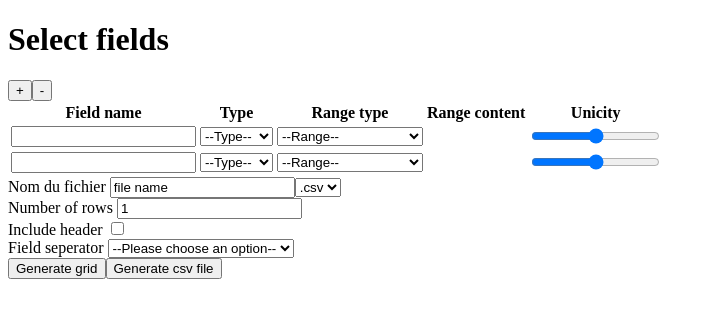
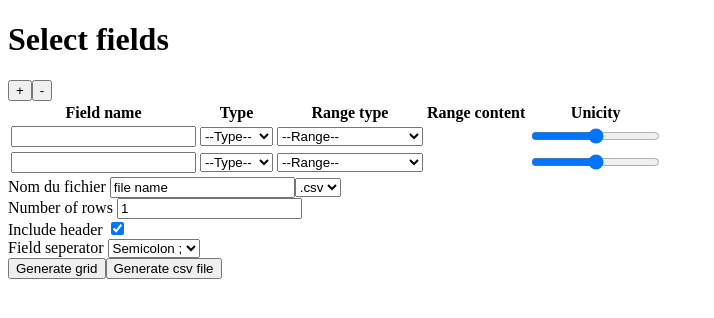
Before and after one commit to Meyerka/data-mocker, a Vue app: page / in a window 1280 px wide. Shown: the top 318 px of the page, without its empty margins (0-714 px from the left). Built offline with nearby package versions, Linux system fonts and the light colour scheme.

Commit message:
added header inclusion and field seperator functionality

```diff
--- a/src/components/FileCreator.vue
+++ b/src/components/FileCreator.vue
@@ -37,15 +37,13 @@
 
     <div>
       Include header
-      <input type="checkbox" name="isHeaderIncluded" />
+      <input type="checkbox" v-model="isHeaderIncluded" />
     </div>
     <div>
       Field seperator
-      <select name="fieldSeparator">
-        <option value>--Please choose an option--</option>
-        <option value="semicolon">Semicolon ;</option>
-        <option value="comma">Comma ,</option>
-        <option value="tab">Tab</option>
+      <select v-model="fieldSeparator">
+        <option value=";">Semicolon ;</option>
+        <option value=",">Comma ,</option>
       </select>
     </div>
 
@@ -67,6 +65,8 @@ export default {
     rowNumber: 1,
     fileName: "file name",
     fileExtension: "csv",
+    isHeaderIncluded: true,
+    fieldSeparator: ";",
   }),
   methods: {
     addField(number) {
@@ -77,15 +77,18 @@ export default {
     },
     downloadCsv() {
       let csvContent = "data:text/csv;charset=utf-8,";
-      this.dataGrid.forEach(function (field) {
-        csvContent += field.name + ";";
-      });
-      csvContent = csvContent.substring(0, csvContent.length - 1);
-      csvContent += "\r\n";
+      const sep = this.fieldSeparator;
+      if (this.isHeaderIncluded) {
+        this.dataGrid.forEach(function (field) {
+          csvContent += field.name + sep;
+        });
+        csvContent = csvContent.substring(0, csvContent.length - 1);
+        csvContent += "\r\n";
+      }
 
       for (let row = 0; row < this.rowNumber; row++) {
         this.dataGrid.forEach(function (field) {
-          csvContent += field.values[row] + ";";
+          csvContent += field.values[row] + sep;
         });
         csvContent = csvContent.substring(0, csvContent.length - 1);
         csvContent += "\r\n";
```
